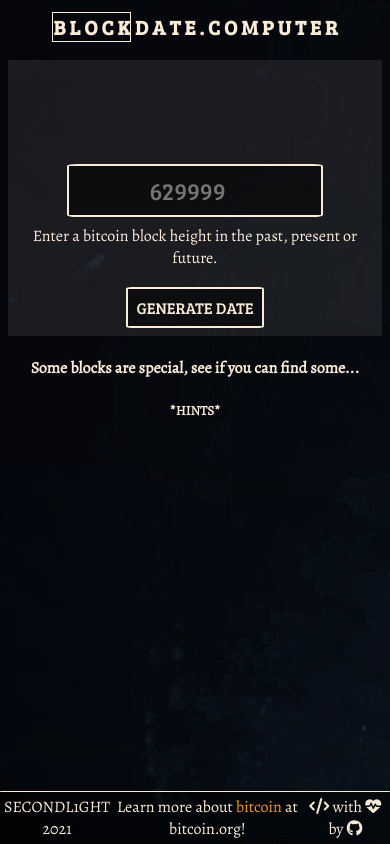
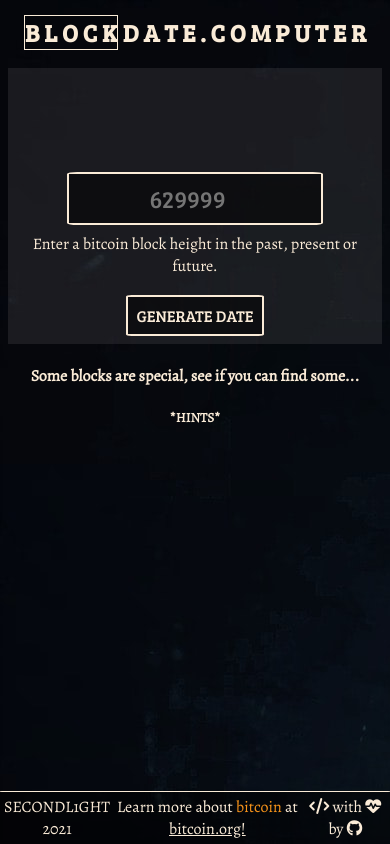
Before and after one commit to secondl1ght-projects/blockdate, a plain HTML site: page index.html in a window 390 px wide. Shown: the top 844 px of the page. Drawn offline with nearby package versions, Linux system fonts and the light colour scheme; no server answers.

Commit message:
Media query for mobile

```diff
--- a/style.css
+++ b/style.css
@@ -139,6 +139,9 @@ li {
     margin-bottom: 15rem;
   }
   h1 {
-    font-size: 125%;
+    font-size: 150%;
+  }
+  #btc {
+    text-decoration: underline;
   }
 }
```
